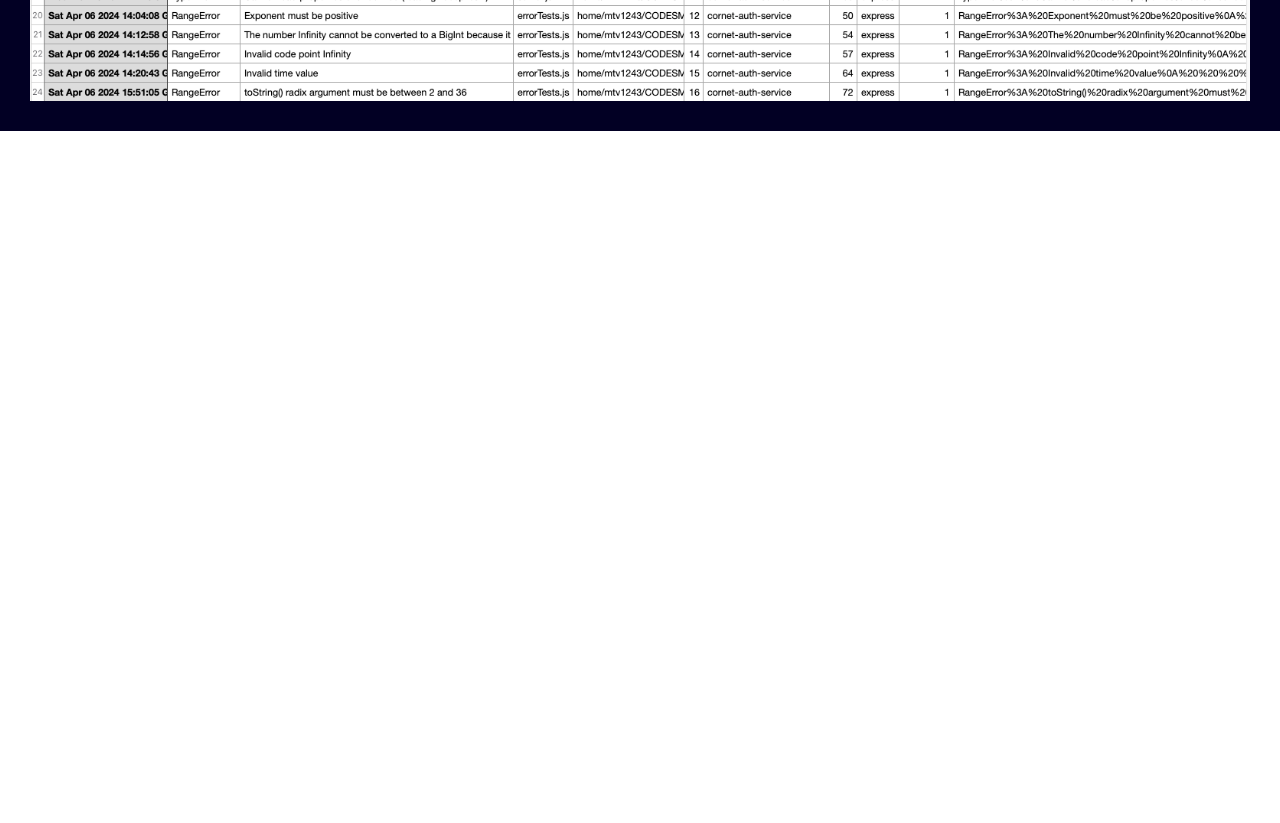
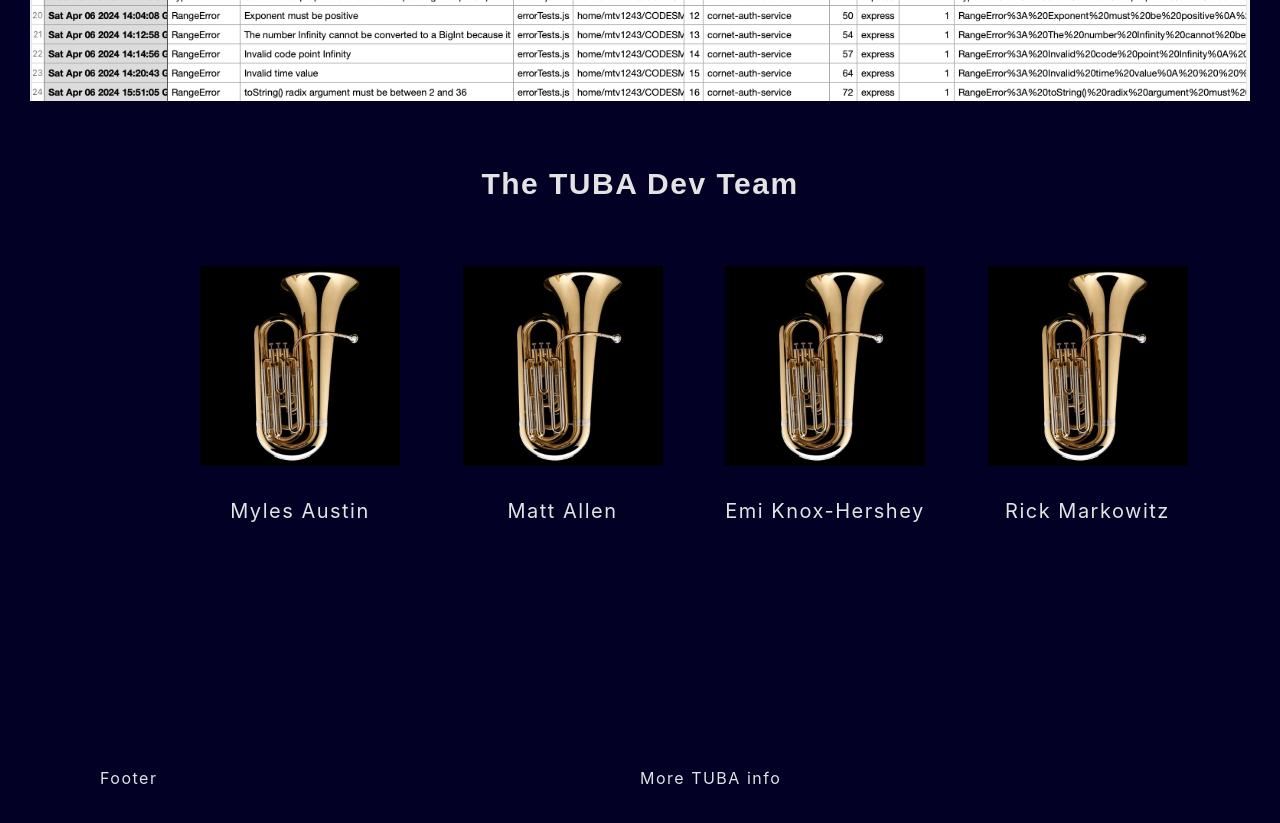
Before and after one commit to TUBA-Thunder-Geese/TUBA-Product, a React app: page / in a window 1280 px wide. Shown: the part 4380-5203 px from the top of the page. Before the commit the page ends 4511 px from the top, so only its background shows below. Built offline with nearby package versions, Linux system fonts and the light colour scheme; a web font is replaced by a local one.

Commit message:
added dev team section and footer

```diff
--- a/src/components/DevTeam.jsx
+++ b/src/components/DevTeam.jsx
@@ -11,31 +11,43 @@ export default function DevTeam() {
         <div className="devTeam-img-container">
           <div className="devTeam-img">
             <img src={tubaDev} alt={"Image of Myles Austin"} />
+              <div className="devTeam-text text">
+                <p>Myles Austin</p>
+              </div>
           </div>
           <div className="devTeam-img">
             <img src={tubaDev} alt={"Image of Matt Allen"} />
+            <div className="devTeam-text text">
+              <p>Matt Allen</p>
+            </div>
           </div>
           <div className="devTeam-img">
             <img src={tubaDev} alt={"Image of Emi Knox-Hershey"} />
+            <div className="devTeam-text text">
+              <p>Emi Knox-Hershey</p>
+            </div>
           </div>
           <div className="devTeam-img">
             <img src={tubaDev} alt={"Image of Rick Markowitz"} />
+            <div className="devTeam-text text">
+              <p>Rick Markowitz</p>
+            </div>
           </div>
         </div>
-        <div className="devTeam-text-container">
-          <div className="devTeam-text">
+        {/* <div className="devTeam-text-container">
+          <div className="devTeam-text text">
             <p>Myles Austin</p>
           </div>
-          <div className="devTeam-text">
+          <div className="devTeam-text text">
             <p>Matt Allen</p>
           </div>
-          <div className="devTeam-text">
+          <div className="devTeam-text text">
             <p>Emi Knox-Hershey</p>
           </div>
-          <div className="devTeam-text">
+          <div className="devTeam-text text">
             <p>Rick Markowitz</p>
           </div>
-        </div>
+        </div> */}
       </section>
     )
 }
--- /dev/null
+++ b/src/components/Footer.jsx
@@ -0,0 +1,12 @@
+import React from 'react';
+
+export default function Footer() {
+    return (
+      <section className="footer-section">
+        <div className="footer-container text text-small">
+            <p>Footer</p>
+            <p>More TUBA info</p>
+        </div>
+      </section>
+    )
+}
--- a/src/pages/Home.jsx
+++ b/src/pages/Home.jsx
@@ -3,7 +3,8 @@ import React from "react";
 import ImgContain from "../components/ImgContain.jsx";
 import TitleContain from "../components/TitleContain.jsx";
 import TextContain from "../components/TextContain.jsx";
-import VideoContain from "../components/VideoContain.jsx";
+import DevTeam from "../components/DevTeam.jsx";
+import Footer from "../components/Footer.jsx";
 
 import dashboardSS from '../images/dashboardSS.png';
 import HeatMapSS from '../images/HeatMapSS.png';
@@ -30,6 +31,8 @@ export default function Home() {
       {<TitleContain text={"Download Pinned Errors to a CSV"}/>}
       {<TextContain text={"All your currently viewed errors compiled to a csv file for easy shareability and record keeping"}/>}
       {<ImgContain src={CSVDemo} alt={"TUBA CSV demo image"} />}
+      {<DevTeam />}
+      {<Footer />}
     </div>
   )
 }
--- a/src/styling/index.css
+++ b/src/styling/index.css
@@ -180,6 +180,10 @@ body {
     padding: 0px 0px 0px 0px;
 }
 
+.text-small {
+    font-size: 16px;
+}
+
 .img-section {
     display: flex;
     flex-direction: row;
@@ -192,6 +196,43 @@ body {
 
 .home-wrapper {
     background-color: rgba(2, 0, 36, 1);
+}
+
+.devTeam-section {
+    display: flex;
+    flex-direction: row;
+    justify-content: center;
+    align-items: center;
+}
+
+.devTeam-img-container {
+    display: grid;
+    grid-template-columns: repeat(4, 25%);
+    grid-auto-rows: minmax(400px, auto);
+    align-items: start;
+    padding: 30px 30px 0px 200px;
+    margin: 0px;
+}
+
+.devTeam-img {
+    height: 200px;
+    width: 200px;
+}
+
+.devTeam-text {
+    display: flex;
+    flex-direction: row;
+    justify-content: center;
+    align-items: center;
+    padding: 30px 0px 0px 0px;
+}
+
+.footer-container {
+    display: grid;
+    grid-template-columns: repeat(2, 50%);
+    align-items: center;
+    justify-content: center;
+    padding: 100px;
 }
 
 /* Product Section */
```
